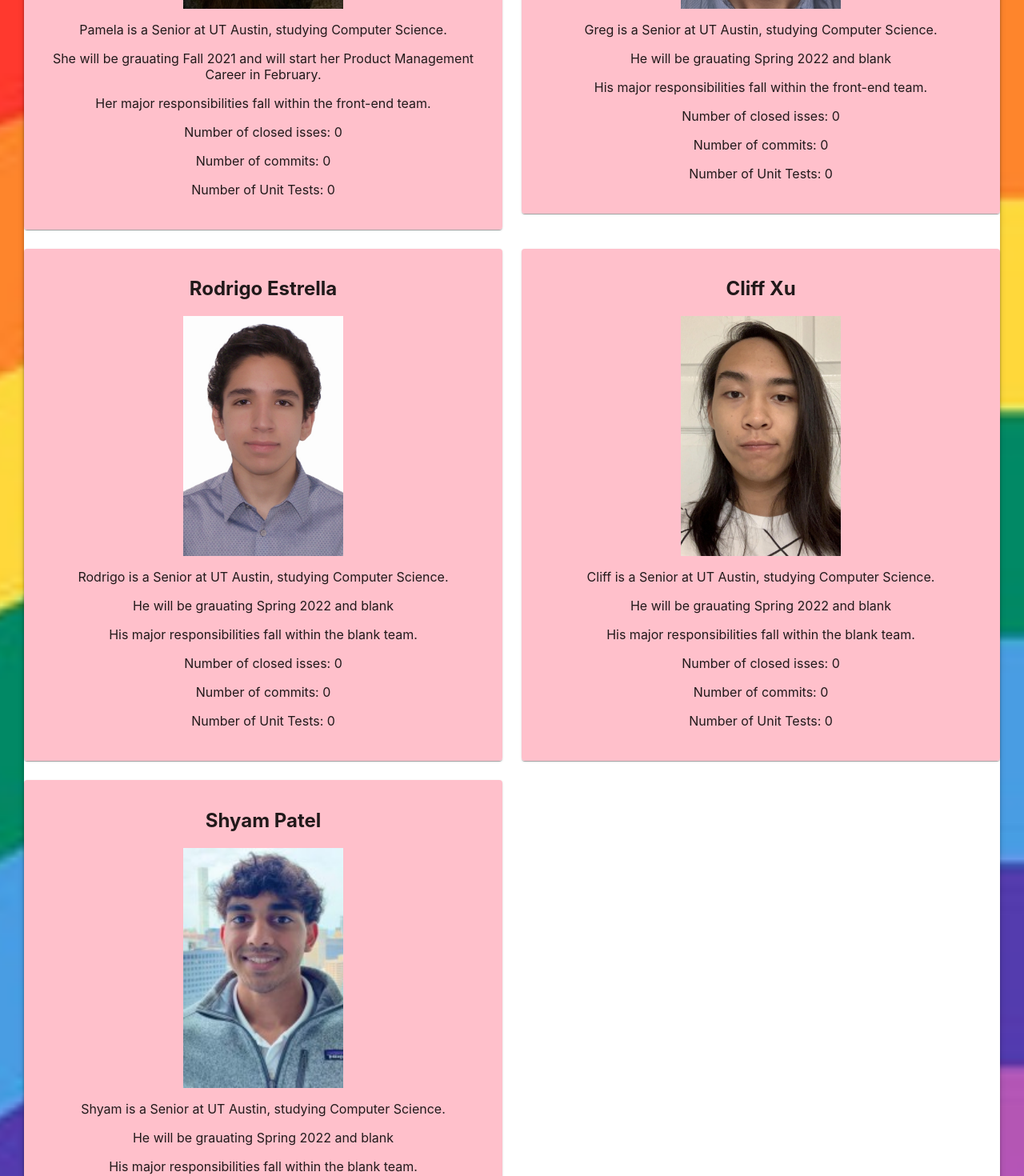
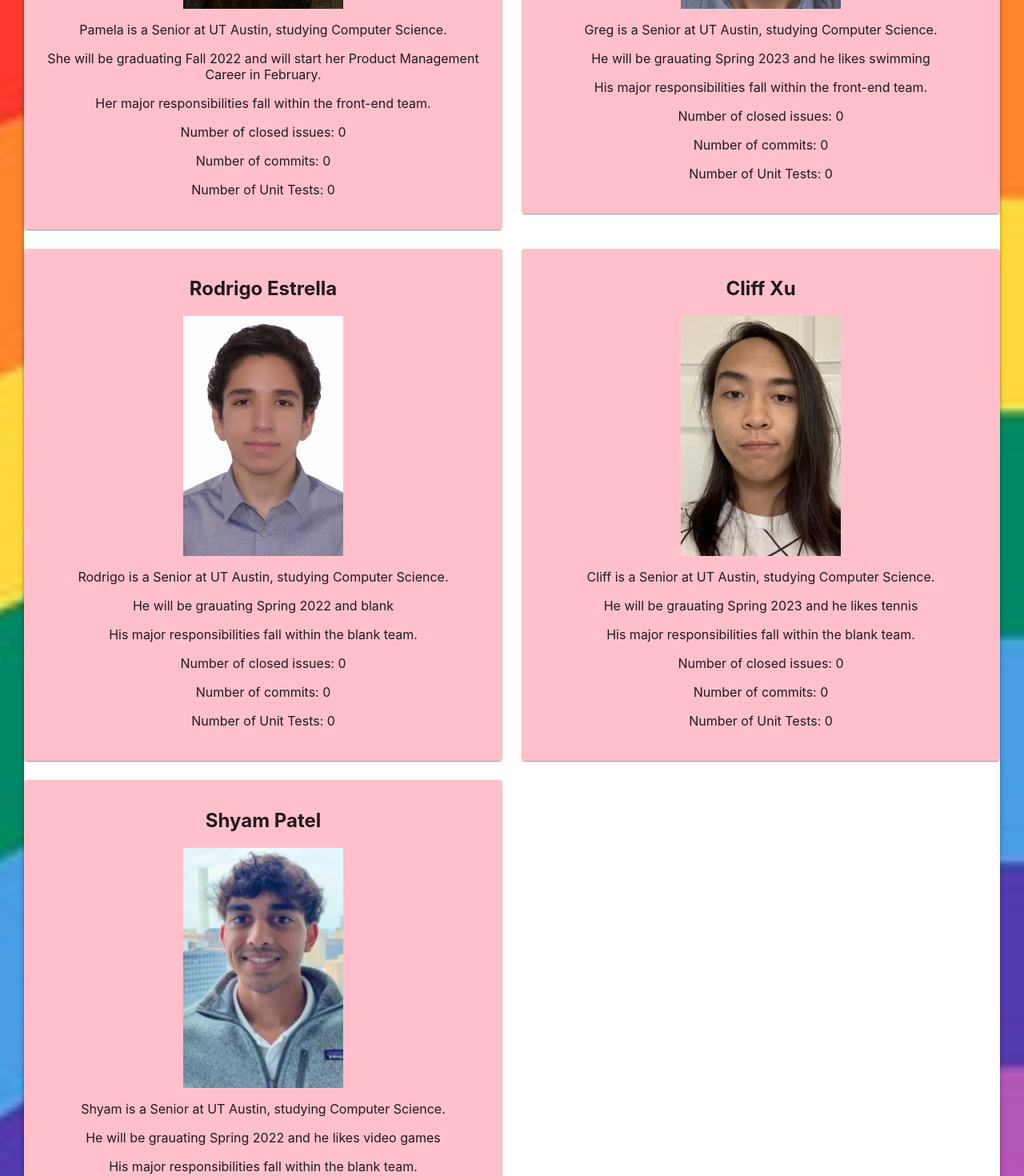
Before and after one commit to lum1nouz/Pride-In-Writing, a React (Create React App) app in the folder front-end/: page /AboutUs in a window 1280 px wide. Shown: the part 1020-2490 px from the top of the page at 80% size. Built offline with nearby package versions, Linux system fonts and the light colour scheme; no server answers.

Commit message:
Update AboutUs.tsx

```diff
--- a/front-end/src/components/AboutUs/AboutUs.tsx
+++ b/front-end/src/components/AboutUs/AboutUs.tsx
@@ -106,7 +106,7 @@ class AboutUs extends React.Component<props, state> {
             this.commitData[2] += 1
         } else if (data.author_email === "pamvazquez1@gmail.com") {
             this.commitData[3] += 1
-        } else if (data.author_email === "shyamp1204@gmail.com") {
+        } else if (data.author_email === "you@example.com") {
             this.commitData[4] += 1
         }
     }
@@ -211,9 +211,9 @@ class AboutUs extends React.Component<props, state> {
                                                         alt="picture of pamela" />
                                                 </div>
                                                 <p>Pamela is a Senior at UT Austin, studying Computer Science.</p>
-                                                <p>She will be grauating Fall 2021 and will start her Product Management Career in February.</p>
+                                                <p>She will be graduating Fall 2022 and will start her Product Management Career in February.</p>
                                                 <p>Her major responsibilities fall within the front-end team.</p>
-                                                <p>Number of closed isses: {this.state.pamelaIssues}</p>
+                                                <p>Number of closed issues: {this.state.pamelaIssues}</p>
                                                 <p>Number of commits: {this.state.pamelaCommits}</p>
                                                 <p>Number of Unit Tests: 0</p>
                                             </CardContent>
@@ -233,9 +233,9 @@ class AboutUs extends React.Component<props, state> {
                                                         alt="picture of greg" />
                                                 </div>
                                                 <p>Greg is a Senior at UT Austin, studying Computer Science.</p>
-                                                <p>He will be grauating Spring 2022 and blank</p>
+                                                <p>He will be grauating Spring 2023 and he likes swimming</p>
                                                 <p>His major responsibilities fall within the front-end team.</p>
-                                                <p>Number of closed isses: {this.state.gregIssues}</p>
+                                                <p>Number of closed issues: {this.state.gregIssues}</p>
                                                 <p>Number of commits: {this.state.gregCommits}</p>
                                                 <p>Number of Unit Tests: 0</p>
                                             </CardContent>
@@ -258,7 +258,7 @@ class AboutUs extends React.Component<props, state> {
                                                 <p>Rodrigo is a Senior at UT Austin, studying Computer Science.</p>
                                                 <p>He will be grauating Spring 2022 and blank</p>
                                                 <p>His major responsibilities fall within the blank team.</p>
-                                                <p>Number of closed isses: {this.state.rodrigoIssues}</p>
+                                                <p>Number of closed issues: {this.state.rodrigoIssues}</p>
                                                 <p>Number of commits: {this.state.rodrigoCommits}</p>
                                                 <p>Number of Unit Tests: 0</p>
                                             </CardContent>
@@ -278,9 +278,9 @@ class AboutUs extends React.Component<props, state> {
                                                         alt="picture of cliff" />
                                                 </div>
                                                 <p>Cliff is a Senior at UT Austin, studying Computer Science.</p>
-                                                <p>He will be grauating Spring 2022 and blank</p>
+                                                <p>He will be grauating Spring 2023 and he likes tennis</p>
                                                 <p>His major responsibilities fall within the blank team.</p>
-                                                <p>Number of closed isses: {this.state.cliffIssues}</p>
+                                                <p>Number of closed issues: {this.state.cliffIssues}</p>
                                                 <p>Number of commits: {this.state.cliffCommits}</p>
                                                 <p>Number of Unit Tests: 0</p>
                                             </CardContent>
@@ -300,9 +300,9 @@ class AboutUs extends React.Component<props, state> {
                                                         alt="picture of shyam" />
                                                 </div>
                                                 <p>Shyam is a Senior at UT Austin, studying Computer Science.</p>
-                                                <p>He will be grauating Spring 2022 and blank</p>
+                                                <p>He will be grauating Spring 2022 and he likes video games</p>
                                                 <p>His major responsibilities fall within the blank team.</p>
-                                                <p>Number of closed isses: {this.state.shyamIssues}</p>
+                                                <p>Number of closed issues: {this.state.shyamIssues}</p>
                                                 <p>Number of commits: {this.state.shyamCommits}</p>
                                                 <p>Number of Unit Tests: 0</p>
                                             </CardContent>
```
